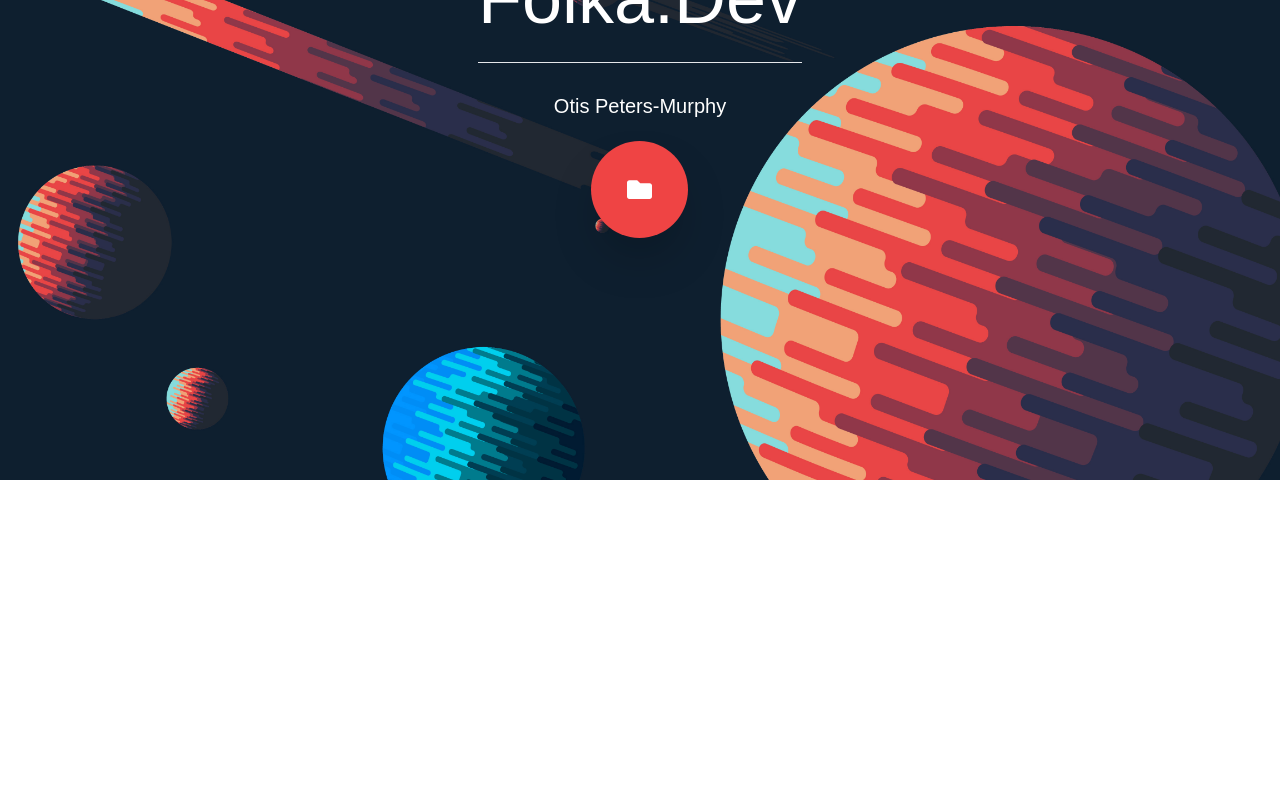
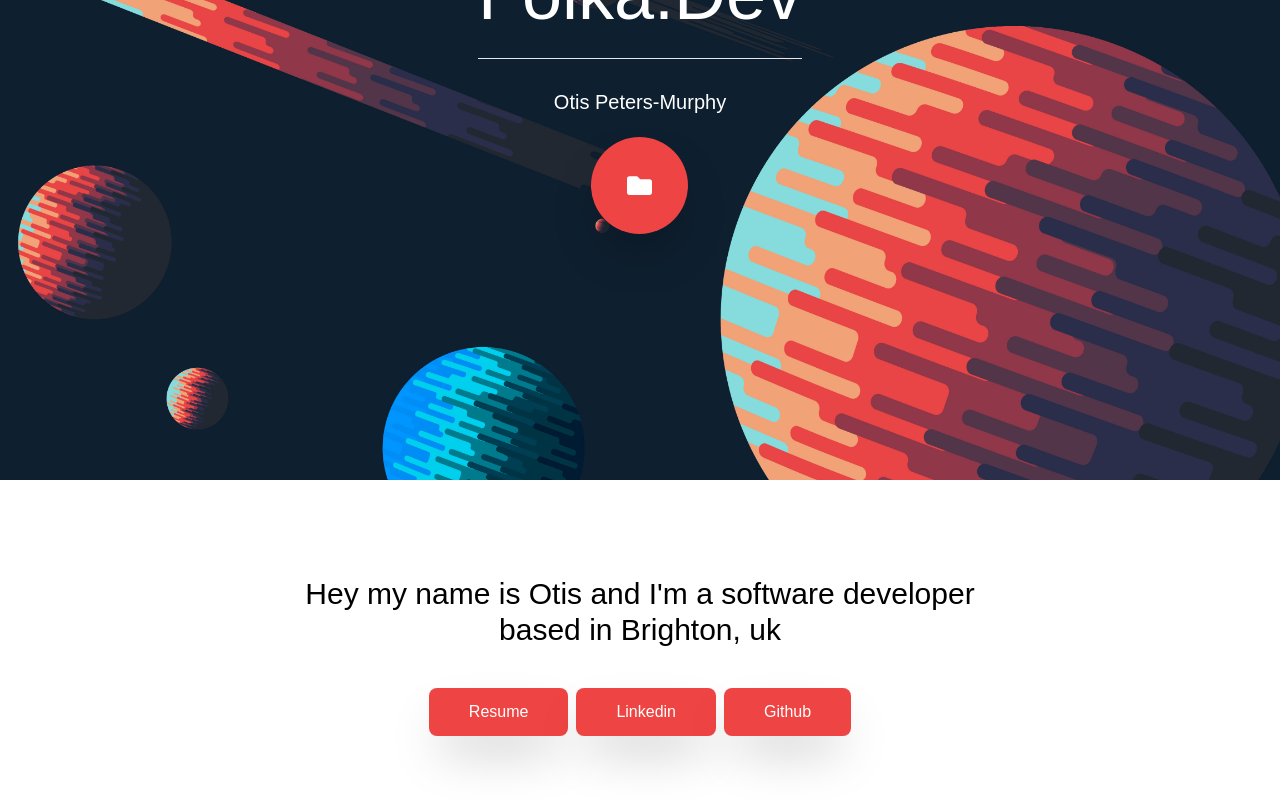
Before and after one commit to Folka2134/portfolio, a React (Create React App) app: page / in a window 1280 px wide. Shown: the part 320-1124 px from the top of the page. Before the commit the page ends 800 px from the top, so only its background shows below. Built offline with nearby package versions, Linux system fonts and the light colour scheme.

Commit message:
Added and finished 'banner'- requires links

```diff
--- a/src/App.js
+++ b/src/App.js
@@ -1,5 +1,6 @@
 // import Header from "./components/header/header.component";
 import Cover from "./components/cover/cover.component";
+import Banner from "./components/banner/banner.component";
 
 import "./App.css";
 
@@ -8,6 +9,7 @@ const App = () => {
     <div className="bg-gray-500 h-screen">
       {/* <Header /> */}
       <Cover />
+      <Banner />
     </div>
   );
 };
--- /dev/null
+++ b/src/components/banner/banner.component.jsx
@@ -0,0 +1,16 @@
+import React from 'react';
+
+const Banner = () => {
+  return (
+    <div id="banner" className="banner-container text-center h-96 py-24 text-3xl" >
+      <p>Hey my name is Otis and I'm a software developer <br/>based in Brighton, uk </p>
+      <footer className="mt-10 text-base text-white">
+        <a href="#." className="button">Resume</a>
+        <a href="#." className="button">Linkedin</a>
+        <a href="#." className="button">Github</a>
+      </footer>
+    </div>
+  );
+}
+
+export default Banner;
--- a/src/components/cover/cover.component.jsx
+++ b/src/components/cover/cover.component.jsx
@@ -9,11 +9,11 @@ const Cover = () => {
     <div className="cover-container h-screen bg-green-900 flex justify-center items-center">
       <div className="inner-container mt-10 w-96 h-96 flex justify-center items-center text-white">
         <header className='cover-title grid'>
-          <h1 className='justify-self-center text-7xl mb-7 font-medium'><a href="index.html" className="logo">Folka.Dev</a></h1>
+          <h1 className='justify-self-center text-7xl mb-7 font-medium'><a href="index.html">Folka.Dev</a></h1>
           <hr className='' />
           <p className='justify-self-center mt-7'>Otis Peters-Murphy</p>
-          <div className='grid justify-center mt-5'>
-            <a href="#.." className="button"><FaFolder size={25}/></a>
+          <div className='justify-self-center mt-5'>
+            <a href="#banner" className="button rounded-large p-9"><FaFolder size={25}/></a>
           </div>
         </header>
       </div>
--- a/src/index.css
+++ b/src/index.css
@@ -13,7 +13,7 @@ body {
 
 @layer components {
   .button {
-    @apply inline-block p-9 rounded-large bg-red-500 hover:bg-red-400 cursor-pointer
+    @apply inline-block mx-1 px-10 py-3 rounded-lg bg-red-500 hover:bg-red-400 cursor-pointer
             transition-all duration-300 ease-linear shadow-2xl;
   }
 }
```
